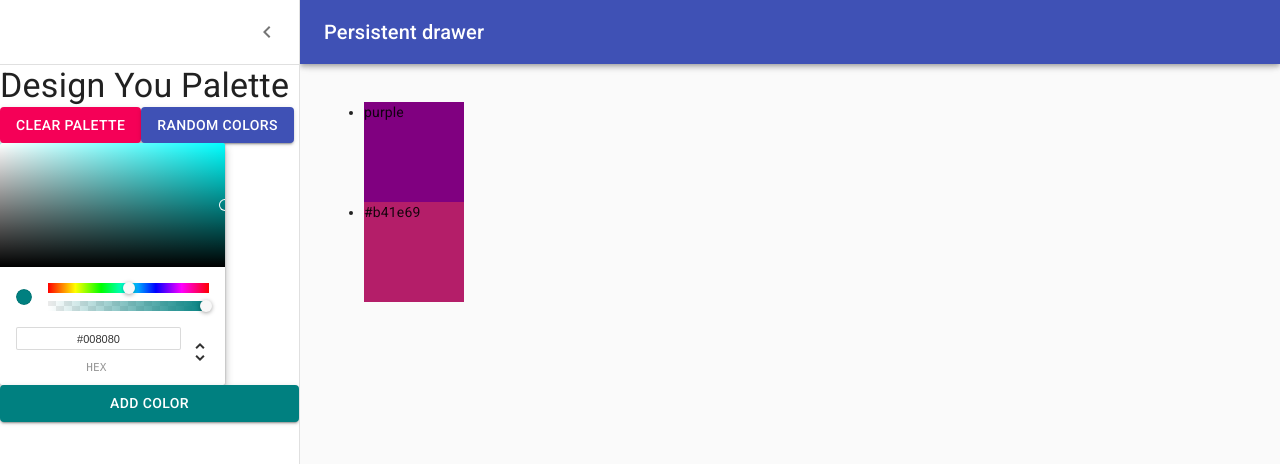
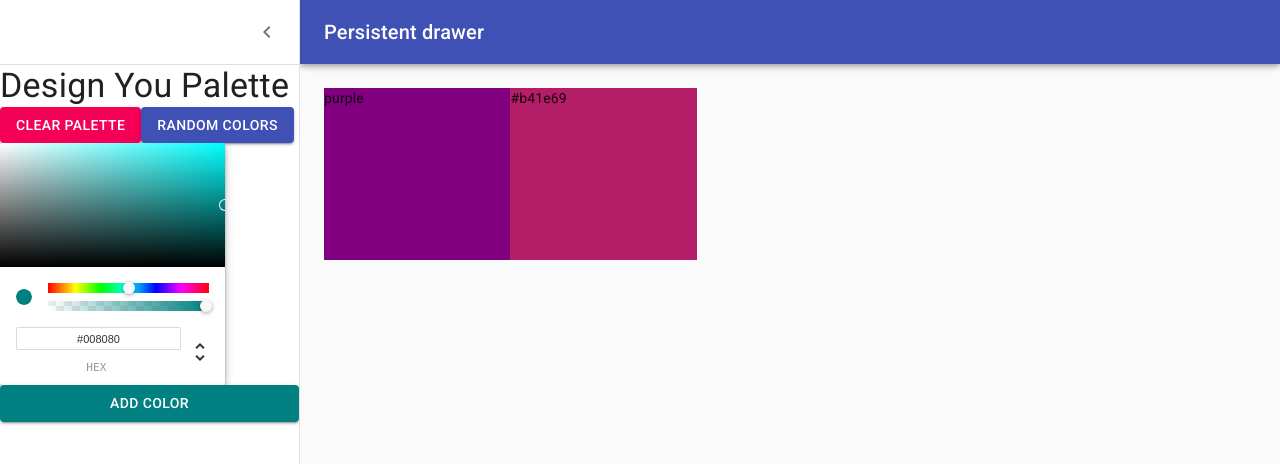
Before and after one commit to bineetNaidu/UI-Colors-App, a React (Create React App) app: page /palette/new in a window 1280 px wide. Shown: the top 464 px of the page. Built offline with nearby package versions, Linux system fonts and the light colour scheme.

Commit message:
add basic draggableColorBox Component

```diff
--- /dev/null
+++ b/src/DraggableColorBox.jsx
@@ -0,0 +1,29 @@
+import React from "react";
+import { withStyles } from "@material-ui/core/styles";
+
+const styles = {
+  root: {
+    width: "20%",
+    height: "25%",
+    margin: "0 auto",
+    display: "inline-block",
+    position: "relative",
+    cursor: " pointer",
+    marginBottom: "-3.5px",
+    // "&:hover button": {
+    //  opacity: 1,
+    //  transition: "0.5s",
+    // },
+  },
+};
+
+function DraggableColorBox(props) {
+  const { color, classes } = props;
+  return (
+    <div className={classes.root} style={{ backgroundColor: color }}>
+      {color}
+    </div>
+  );
+}
+
+export default withStyles(styles)(DraggableColorBox);
--- a/src/NewPaletteForm.jsx
+++ b/src/NewPaletteForm.jsx
@@ -12,6 +12,7 @@
 import ChevronLeftIcon from "@material-ui/icons/ChevronLeft";
 import { ChromePicker } from "react-color";
 import Button from "@material-ui/core/Button";
+import DraggableColorBox from "./DraggableColorBox";
 
 const drawerWidth = 300;
 
@@ -56,6 +57,7 @@
   },
   content: {
     flexGrow: 1,
+    height: "calc(100vh - 64px)",
     padding: theme.spacing(3),
     transition: theme.transitions.create("margin", {
       easing: theme.transitions.easing.sharp,
@@ -168,19 +170,10 @@
           })}
         >
           <div className={classes.drawerHeader} />
-          <ul>
-            {this.state.colors.map((color) => (
-              <li
-                style={{
-                  backgroundColor: color,
-                  height: "100px",
-                  width: "100px",
-                }}
-              >
-                {color}
-              </li>
-            ))}
-          </ul>
+
+          {this.state.colors.map((color) => (
+            <DraggableColorBox color={color} />
+          ))}
         </main>
       </div>
     );
```
